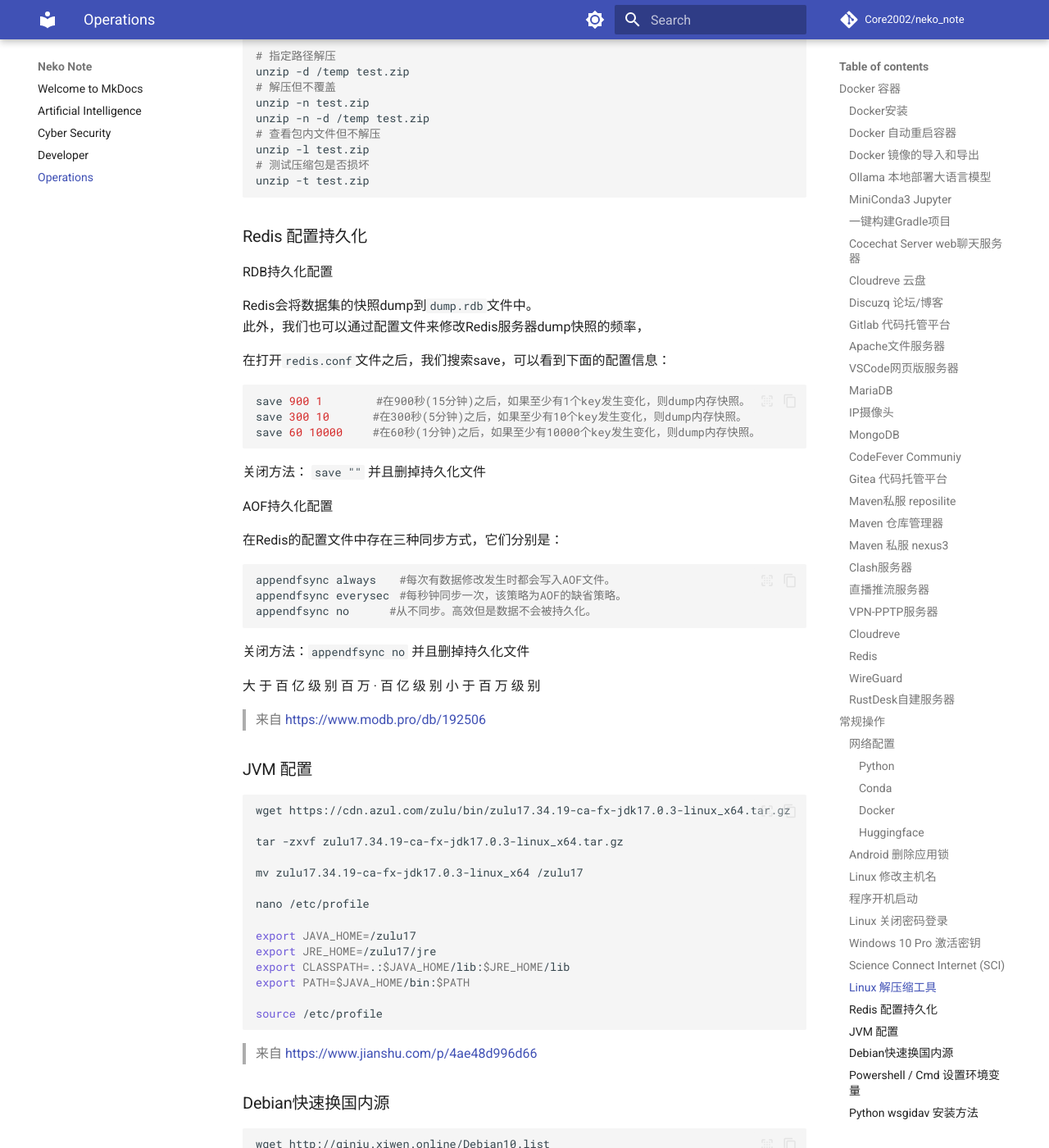
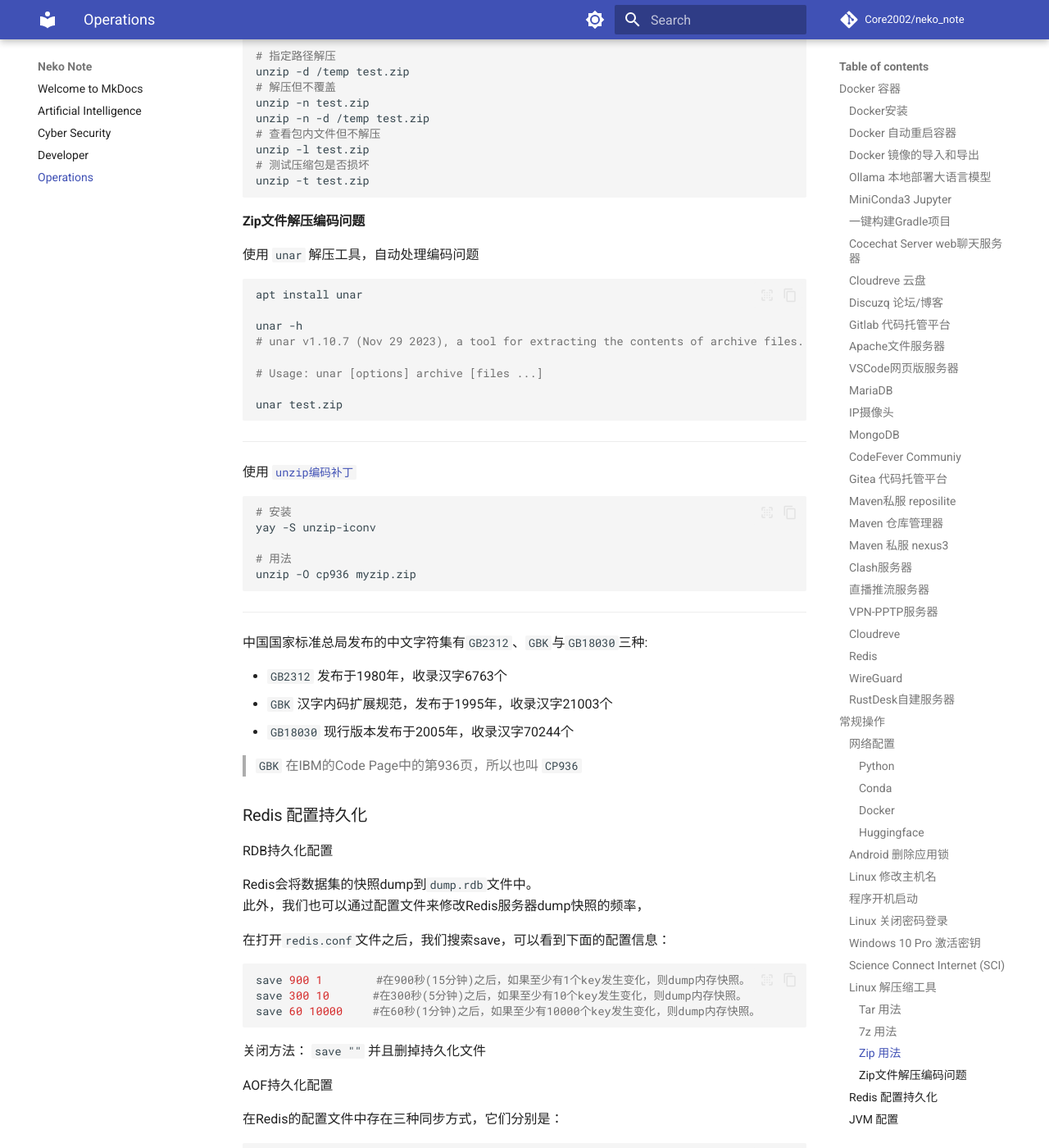
Before and after one commit to Core2002/neko_note, an MkDocs documentation site: the page built from docs/operations.md, in a window 1280 px wide and 1400 px high, scrolled down 12894 px. Shown: the whole window at 82% size. Built offline with MkDocs 1.6.1 and Material for MkDocs 9.7.7, drawn with Linux system fonts in a browser that asks for light colours; comment, search, counter and statistics services are not loaded.

Commit message:
👷 Chore:  Restructure compression tools section and add info on Zip encoding issues.
Restructured the Linux compression tools section to improve readability. Added detailed
information on handling Zip file encoding problems, including the use of `unar` and `unzip-iconv`,
with a brief on Chinese character sets GB2312, GBK, and GB18030.

````diff
--- a/docs/operations.md
+++ b/docs/operations.md
@@ -611,7 +611,7 @@
 
 ### Linux 解压缩工具
 
-Tar 用法
+#### Tar 用法
 
 ```bash
 # 压缩当前路径
@@ -634,7 +634,7 @@
 # -f: 要操作的文件
 ```
 
-7z 用法
+#### 7z 用法
 
 ```bash
 # 安装
@@ -647,7 +647,7 @@
 7z x filename.7z -o ./files/
 ```
 
-Zip 用法
+#### Zip 用法
 
 ```bash
 # 压缩目录
@@ -665,6 +665,43 @@
 # 测试压缩包是否损坏
 unzip -t test.zip
 ```
+
+#### Zip文件解压编码问题
+
+使用 `unar` 解压工具，自动处理编码问题
+
+```bash
+apt install unar
+
+unar -h
+# unar v1.10.7 (Nov 29 2023), a tool for extracting the contents of archive files.
+
+# Usage: unar [options] archive [files ...]
+
+unar test.zip
+```
+
+---
+
+使用 [`unzip编码补丁`](https://github.com/ikohara/dpkg-unzip-iconv)
+
+```bash
+# 安装
+yay -S unzip-iconv
+
+# 用法
+unzip -O cp936 myzip.zip
+```
+
+---
+
+中国国家标准总局发布的中文字符集有`GB2312`、`GBK`与`GB18030`三种:
+
+- `GB2312` 发布于1980年，收录汉字6763个
+- `GBK` 汉字内码扩展规范，发布于1995年，收录汉字21003个
+- `GB18030` 现行版本发布于2005年，收录汉字70244个
+
+> `GBK` 在IBM的Code Page中的第936页，所以也叫 `CP936`
 
 ### Redis 配置持久化
 
````
